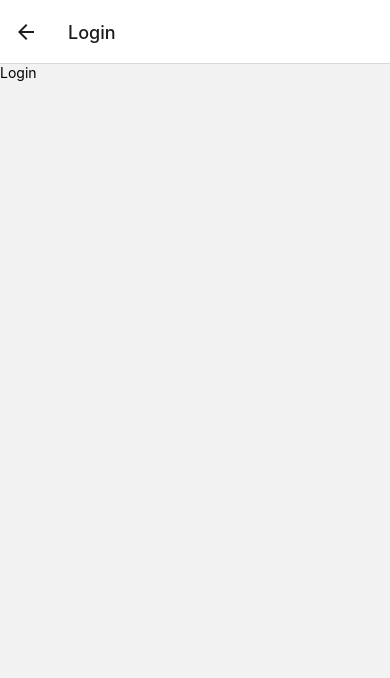
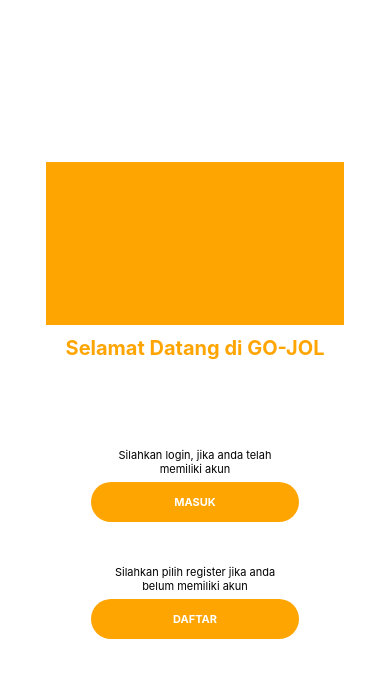
Before and after one commit to jerrychristian10/Ojol_Apps, a React Native app: screen /WelcomeAuth in a window 390 px wide. Shown: the top 678 px of the page. Built offline with nearby package versions, Linux system fonts and the light colour scheme; what react-native would draw is missing.

Commit message:
setting_welcomeAuth

```diff
--- a/index.js
+++ b/index.js
@@ -6,4 +6,6 @@ import {AppRegistry} from 'react-native';
 import App from './src/App';
 import {name as appName} from './app.json';
 
+
+
 AppRegistry.registerComponent(appName, () => App);
--- a/src/pages/Splash/index.js
+++ b/src/pages/Splash/index.js
@@ -4,9 +4,9 @@ import { View, Text } from 'react-native';
 const Splash = ({navigation}) => {
     useEffect(() => {
         setTimeout(() => {
-            navigation.replace('Login');
-        }, 1500)
-    })
+            navigation.replace('WelcomeAuth');
+        }, 1500);
+    });
     return(
         <View>
             <Text>Splash Screen</Text>
--- a/src/pages/WelcomeAuth/index.js
+++ b/src/pages/WelcomeAuth/index.js
@@ -1,10 +1,56 @@
 import React from 'react';
 import { View, Text } from 'react-native';
+import {TouchableOpacity} from 'react-native';
+
+const ActionButton = ({desc, title}) => {
+    return(
+    <View style={{marginBottom: 43, maxWidth: 208}}>
+        <Text
+        style={{
+            fontSize: 11,
+            color: '#000000',
+            textAlign:'center',
+            paddingHorizontal: '10%',
+            marginBottom: 6
+            }}>
+            {desc}
+        </Text>
+        <TouchableOpacity
+        style={{
+            backgroundColor:'#ffa502',
+            borderRadius: 25,
+            paddingVertical: 13,
+        }}>
+            <Text
+            style={{
+                fontSize:11,
+                fontWeight:'bold',
+                color:'white',
+                textTransform:'uppercase',
+                textAlign:'center'
+             }}>
+                {title}
+            </Text>
+        </TouchableOpacity>
+     </View>
+    );
+};
 
 const WelcomeAuth =() => {
     return(
-        <View>
-            <Text>Welcome Auth Page</Text>
+        <View
+        style={{
+            alignItems:'center',
+            justifyContent: 'center',
+            flex: 1,
+            backgroundColor:'white'
+            }}>
+            <View style ={{height: 163, width: 298, backgroundColor: '#ffa502', marginBottom: 11}} />
+            <Text style={{fontSize: 20, fontWeight: 'bold', color: '#ffa502', marginBottom: 88}}>
+            Selamat Datang di GO-JOL
+            </Text>
+            <ActionButton desc="Silahkan login, jika anda telah memiliki akun" title="Masuk"/>
+            <ActionButton desc="Silahkan pilih register jika anda belum memiliki akun" title="Daftar"/>
         </View>
     );
 };
--- a/src/router/index.js
+++ b/src/router/index.js
@@ -10,7 +10,9 @@ const Router = () => {
             <Stack.Screen name="Splash" component={Splash} />
             <Stack.Screen name="Login" component={Login} />
             <Stack.Screen name="Register" component={Register} />
-            <Stack.Screen name="WelcomeAuth" component={WelcomeAuth} />
+            <Stack.Screen name="WelcomeAuth" component={WelcomeAuth} options={{
+                headerShown:false,
+            }} />
         </Stack.Navigator>
     );
 };
```
